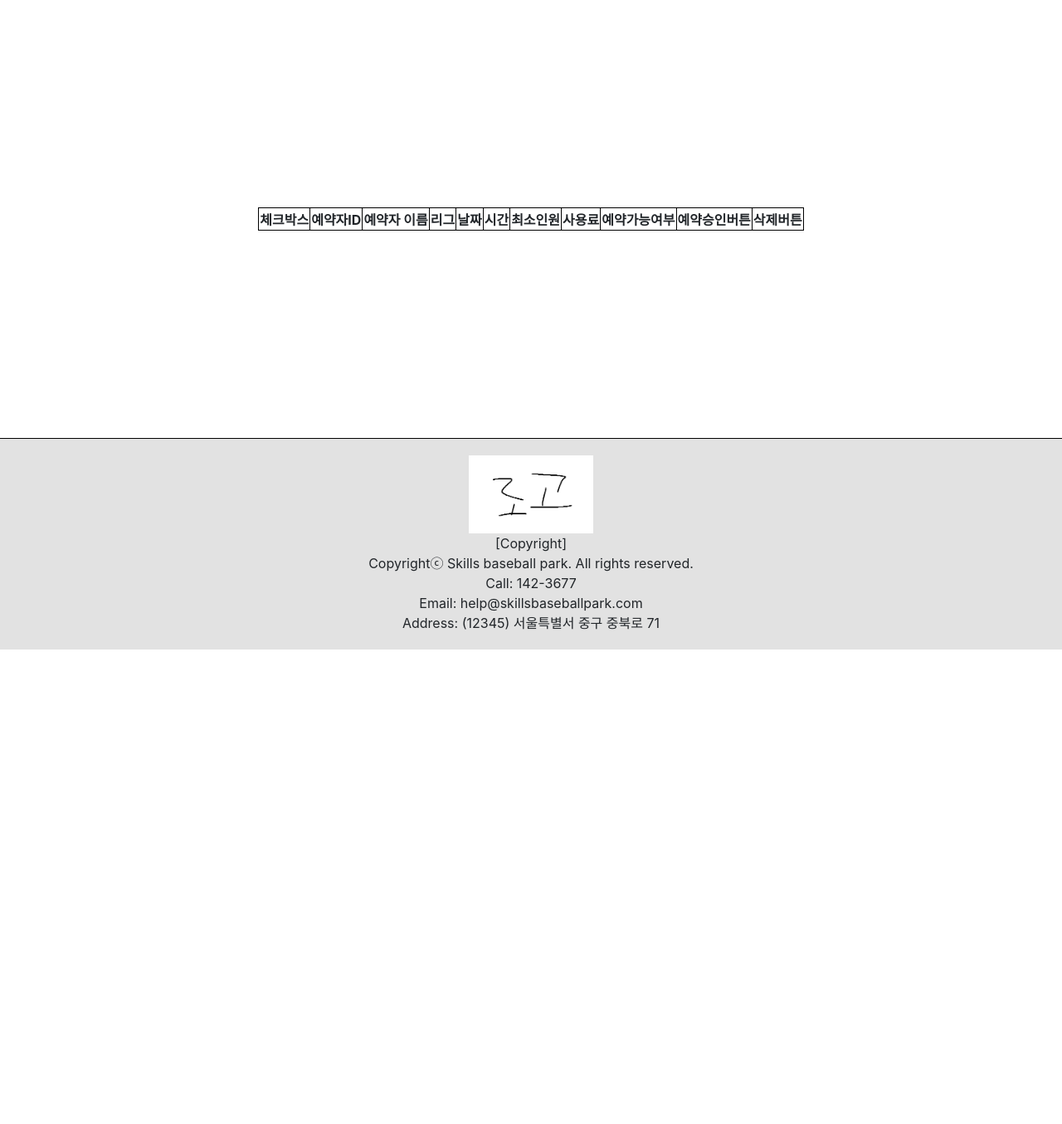
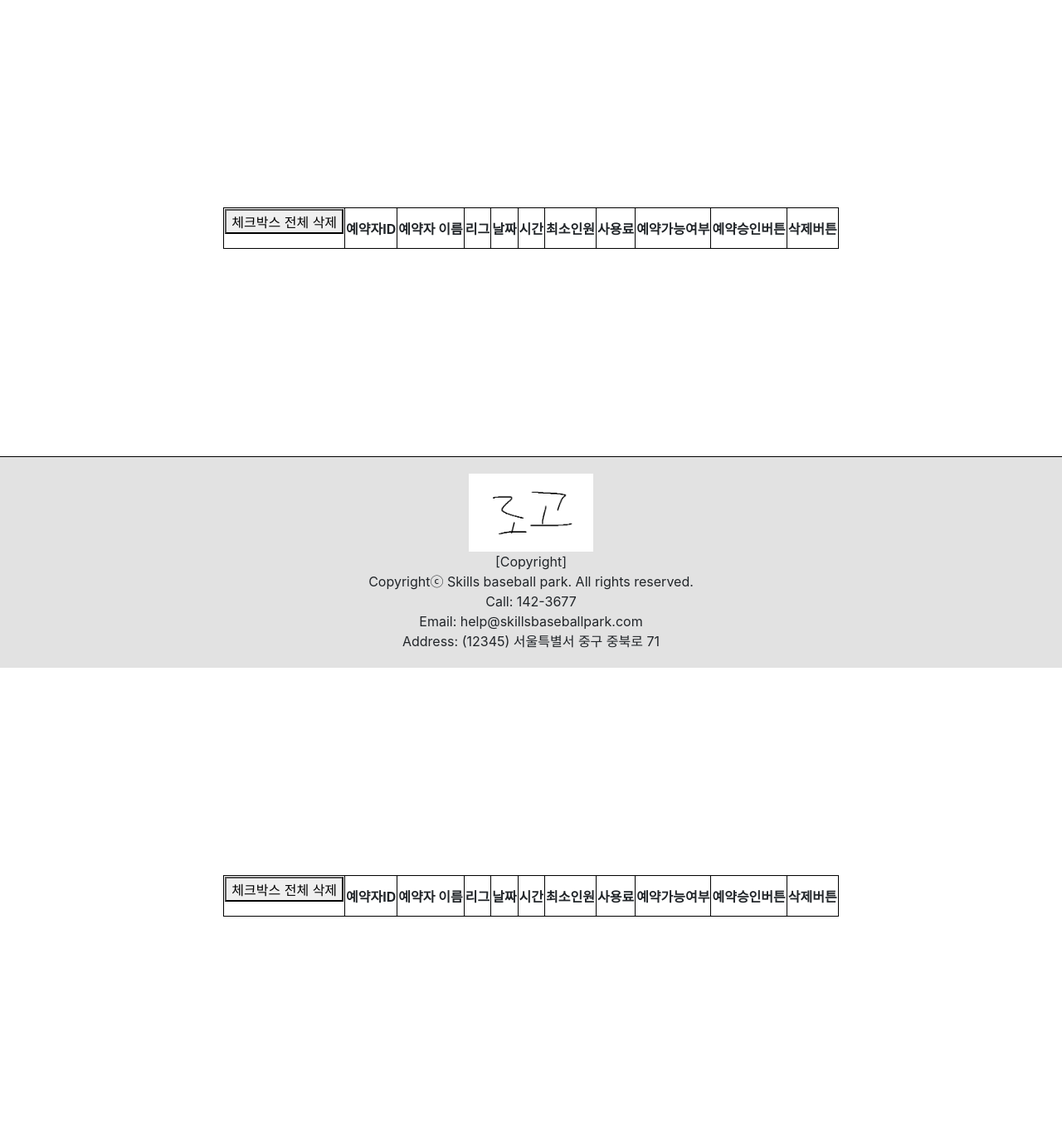
Before and after one commit to jumin20099/2024LocalSkillsBaseBall, a PHP site: page /sub03_manager in a window 1280 px wide. Shown: the whole page at 83% size. Before the commit the page ends 783 px from the top, so only its background shows below. Run offline with PHP 8.4, Linux system fonts and the light colour scheme; tables that the repository leaves empty or names only in its code hold one stand-in row (values such as "Sample post"); lists and menus that the app fills with data are empty; some libraries are stand-ins or nearby versions.

Commit message:
승인 기능 구현 (전체 삭제는 여전히 안됨 ㅋ)

```diff
--- a/pages/sub03_manager.php
+++ b/pages/sub03_manager.php
@@ -15,34 +15,49 @@ $stmt = $pdo->prepare($resSql);
 $stmt->execute();
 $reservations = $stmt->fetchAll(PDO::FETCH_ASSOC);
 
-if($_SERVER["REQUEST_METHOD"] == "POST"){
-    if ($reservation["is_reservated"] == '승인 불가') {
-        $deleteSql2 = "UPDATE reservation SET is_deleted = 1 WHERE is_reservated = '승인불가'";
-        $stmt2 = $pdo->prepare($deleteSql2);
-        $stmt2->execute();
+if ($_SERVER["REQUEST_METHOD"] == "POST") {
+    if (isset($_POST["approve_reservation_idx"])) { // 승인 기능
+        $reservation_id = $_POST["approve_reservation_idx"];
+        $approveSql = "UPDATE reservation SET reservation_status = '승인완료' WHERE reservation_idx = :reservation_id";
+        $approveStmt = $pdo->prepare($approveSql);
+        $approveStmt->bindParam(':reservation_id', $reservation_id);
+        $approveStmt->execute();
+        header("Location: /sub03_manager");
+        exit();
+    }
+
+    if (isset($_POST["deleteAllReservations"])) { // 전체 삭제 기능
+        if (isset($_POST['delete_checkboxes'])) {
+            foreach ($_POST['delete_checkboxes'] as $delete_reservation_id) {
+                $deleteSql = "UPDATE reservation SET is_deleted = 1 WHERE reservation_idx = :reservation_id and reservation_status = '승인 불가'";
+                $stmt = $pdo->prepare($deleteSql);
+                $stmt->bindParam(":reservation_id", $delete_reservation_id);
+                $stmt->execute();
+            }
+            header("Location: /sub03_manager");
+            exit();
+        }
+    }
+
+    if (isset($_POST["delete_reservation_idx"])) { // 삭제 기능
+        $reservationIdx = $_POST["delete_reservation_idx"];
+        $deleteSql = "UPDATE reservation SET is_deleted = 1 WHERE reservation_idx = :reservation_id";
+        $stmt = $pdo->prepare($deleteSql);
+        $stmt->bindParam(":reservation_id", $reservationIdx);
+        $stmt->execute();
+        header("Location: /sub03_manager");
+        exit();
     }
 }
-
-if ($_SERVER["REQUEST_METHOD"] == "POST") {
-    $reservationId = $_POST["reservation_idx"];
-
-    $deleteSql = "UPDATE reservation SET is_deleted = 1 WHERE reservation_idx = :reservation_id";
-    $stmt = $pdo->prepare($deleteSql);
-    $stmt->bindParam(":reservation_id", $reservationId);
-    $stmt->execute();
-
-    echo "
-    <script>
-    location.href='sub03_manager';
-    </script>
-    ";
-}
-
 ?>
 
 <table id="reservationTable">
     <tr>
-        <th>체크박스</th>
+        <th>
+            <form id="deleteForm" action="" method="post">
+                <button type="button" id="deleteAllReservations">체크박스 전체 삭제</button>
+            </form>
+        </th>
         <th>예약자ID</th>
         <th>예약자 이름</th>
         <th>리그</th>
@@ -80,29 +95,27 @@ if ($_SERVER["REQUEST_METHOD"] == "POST") {
             $stmtUser->execute();
             $user = $stmtUser->fetch(PDO::FETCH_ASSOC);
 
-            $reservationUser_idx = isset($reservation["user_idx"]) ? $reservation["user_idx"] : '';
-
             // 예약 목록 출력
             echo "<tr>";
-            echo "<td><input type='checkbox' id='reservationCheckBox'></td>";
+            echo "<td><input type='checkbox' class='delete_checkbox' name='delete_checkboxes[]' value='" . $reservation['reservation_idx'] . "'></td>";
             echo "<td>" . $user["username"] . "</td>";
             echo "<td>" . $user["name"] . "</td>";
             echo "<td>" . $reservation["league"] . "</td>";
             echo "<td>" . $reservation["reservated_date"] . "</td>";
-            echo "<td>" . $reservation["game_time"] . "시" . "</td>";
+            echo "<td>" . $reservation["game_time"] . "</td>";
             echo "<td>" . $reservation["min_user"] . "명" . "</td>";
             echo "<td>" . $reservation["price"] . "원" . "</td>";
             if ($reservation["is_reservated"] == "예약 가능") {
                 echo "<td>예약 가능</td>";
                 echo "<form action='' method='post'>";
-                echo "<td><button>승인</button></td>";
+                echo "<td><button type='submit' name='approve_reservation_idx' value='" . $reservation['reservation_idx'] . "'>승인</button></td>";
                 echo "</form>";
             } else {
                 echo "<td>승인 불가</td>";
                 echo "<td>승인 불가</td>";
             }
             echo "<form action='' method='post'>";
-            echo "<td><button type='submit' name='reservation_idx' value='".$reservation['reservation_idx']."'>삭제</button></td>";
+            echo "<td><button type='submit' name='delete_reservation_idx' value='" . $reservation['reservation_idx'] . "'>삭제</button></td>";
             echo "</form>";
             echo "</tr>";
         }
@@ -124,11 +137,90 @@ if ($_SERVER["REQUEST_METHOD"] == "POST") {
 
 <body>
     <!-- <?php include("./components/header.php") ?> -->
+    <?php include("./components/footer.php") ?>
 
-    <?php include("./components/footer.php") ?>
+    <table id="reservationTable">
+        <tr>
+            <th>
+                <form id="deleteForm" action="" method="post">
+                    <button type="submit" id="deleteAllReservations" name="deleteAllReservations">체크박스 전체 삭제</button>
+                </form>
+            </th>
+            <th>예약자ID</th>
+            <th>예약자 이름</th>
+            <th>리그</th>
+            <th>날짜</th>
+            <th>시간</th>
+            <th>최소인원</th>
+            <th>사용료</th>
+            <th>예약가능여부</th>
+            <th>예약승인버튼</th>
+            <th>삭제버튼</th>
+        </tr>
+        <?php
+        if ($reservations) {
+            foreach ($reservations as $reservation) {
+                $league = $reservation['league'];
+                $reservated_date = $reservation['reservated_date'];
+                $game_time = $reservation['game_time'];
+
+                $approvedReservationSql = "SELECT *
+                FROM reservation
+                WHERE league = :league
+                AND reservated_date = :reservated_date
+                AND game_time = :game_time
+                AND is_deleted = '0'";
+
+                $stmtApprovedReservations = $pdo->prepare($approvedReservationSql);
+                $stmtApprovedReservations->bindParam(":league", $league);
+                $stmtApprovedReservations->bindParam(":reservated_date", $reservated_date);
+                $stmtApprovedReservations->bindParam(":game_time", $game_time);
+                $stmtApprovedReservations->execute();
+                $row = $stmtApprovedReservations->fetch(PDO::FETCH_ASSOC);
+
+                $stmtUser = $pdo->prepare($userSql);
+                $stmtUser->bindParam(":user_idx", $reservation["user_idx"]);
+                $stmtUser->execute();
+                $user = $stmtUser->fetch(PDO::FETCH_ASSOC);
+
+                // 예약 목록 출력
+                echo "<tr>";
+                echo "<td><input type='checkbox' class='delete_checkbox' name='delete_checkboxes[]' value='" . $reservation['reservation_idx'] . "'></td>";
+                echo "<td>" . $user["username"] . "</td>";
+                echo "<td>" . $user["name"] . "</td>";
+                echo "<td>" . $reservation["league"] . "</td>";
+                echo "<td>" . $reservation["reservated_date"] . "</td>";
+                echo "<td>" . $reservation["game_time"] . "</td>";
+                echo "<td>" . $reservation["min_user"] . "명" . "</td>";
+                echo "<td>" . $reservation["price"] . "원" . "</td>";
+                if ($reservation["is_reservated"] == "예약 가능") {
+                    echo "<td>예약 가능</td>";
+                    echo "<form action='' method='post'>";
+                    echo "<td><button type='submit' name='approve_reservation_idx' value='" . $reservation['reservation_idx'] . "'>승인</button></td>";
+                    echo "</form>";
+                } else {
+                    echo "<td>승인 불가</td>";
+                    echo "<td>승인 불가</td>";
+                }
+                echo "<form action='' method='post'>";
+                echo "<td><button type='submit' name='delete_reservation_idx' value='" . $reservation['reservation_idx'] . "'>삭제</button></td>";
+                echo "</form>";
+                echo "</tr>";
+            }
+        }
+        ?>
+    </table>
 
     <script src="./선수제공파일/bootstrap-5.2.0-dist/js/bootstrap.js"></script>
     <script src="./script.js"></script>
+    <script>
+        $(document).ready(function() {
+            $('#deleteAllReservations').click(function() {
+                $('.delete_checkbox').prop('checked', true);
+                $('#deleteForm').submit();
+            });
+        });
+    </script>
 </body>
 
 </html>
```
